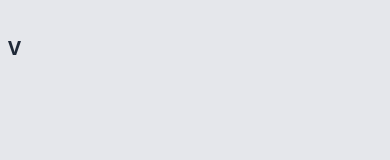
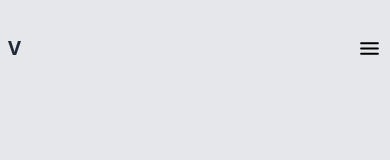
Before and after one commit to vishnupasuleti/my-website, a Next.js app: page / in a window 390 px wide. Shown: the top 160 px of the page. Built offline with nearby package versions, Linux system fonts and the light colour scheme.

Commit message:
mobile menu

```diff
--- a/src/components/NavBar.tsx
+++ b/src/components/NavBar.tsx
@@ -2,14 +2,20 @@
 
 import { appRouteConfig } from "@/config/app-route-config";
 import Link from "next/link";
-import { useState } from "react";
+import { useEffect, useState } from "react";
 import { usePathname } from "next/navigation";
 import { useRouter } from "next/router";
-import Image from 'next/image';
+import Image from "next/image";
+import { MobileNav } from "./MobileNav";
 
 export const NavBar = () => {
   const pathName = usePathname();
   const [showMobileMenu, setShowMobileMenu] = useState(false);
+
+  useEffect(() => {
+    setShowMobileMenu(false);
+  }, [pathName]);
+
   return (
     <header className="flex items-center justify-center h-20 py-6">
       <div className="flex flex-1 gap-6 md:gap-10">
@@ -22,7 +28,9 @@ export const NavBar = () => {
           <nav className="hidden gap-6 md:flex">
             {appRouteConfig.map((route, index) => (
               <Link
-                className={`flex text-lg font-medium text-center ${ route.href === pathName ? 'text-gray-800' : 'text-gray-500' } transition-colors hover:text-gray-800`}
+                className={`flex text-lg font-medium text-center ${
+                  route.href === pathName ? "text-gray-800" : "text-gray-500"
+                } transition-colors hover:text-gray-800`}
                 href={route.href}
                 key={index}
               >
@@ -31,14 +39,53 @@ export const NavBar = () => {
             ))}
           </nav>
         }
-        <button
-        className="flex items-center space-x-2 md:hidden"
-        onClick={() => setShowMobileMenu(!showMobileMenu)}
-      >
-        <span className="inline-block text-xl font-extrabold text-gray-800">
-            { showMobileMenu ? 'X' :  'V' }
+        <div className="flex items-center justify-between flex-1 space-x-2 md:hidden">
+          <span className="inline-block text-xl font-extrabold text-gray-800">
+            V
           </span>
-      </button>
+          <button
+            className="flex items-center space-x-2 text-gray-800 md:hidden"
+            onClick={() => setShowMobileMenu(!showMobileMenu)}
+          >
+            <svg
+              xmlns="http://www.w3.org/2000/svg"
+              height={25}
+              width={25}
+              viewBox="0 0 24 24"
+              id="menu"
+            >
+              <g data-name="Layer 2">
+                <g data-name="menu">
+                  <rect
+                    width="18"
+                    height="2"
+                    x="3"
+                    y="11"
+                    rx=".95"
+                    ry=".95"
+                  ></rect>
+                  <rect
+                    width="18"
+                    height="2"
+                    x="3"
+                    y="16"
+                    rx=".95"
+                    ry=".95"
+                  ></rect>
+                  <rect
+                    width="18"
+                    height="2"
+                    x="3"
+                    y="6"
+                    rx=".95"
+                    ry=".95"
+                  ></rect>
+                </g>
+              </g>
+            </svg>
+          </button>
+          {showMobileMenu ? <MobileNav /> : null}
+        </div>
       </div>
     </header>
   );
```
